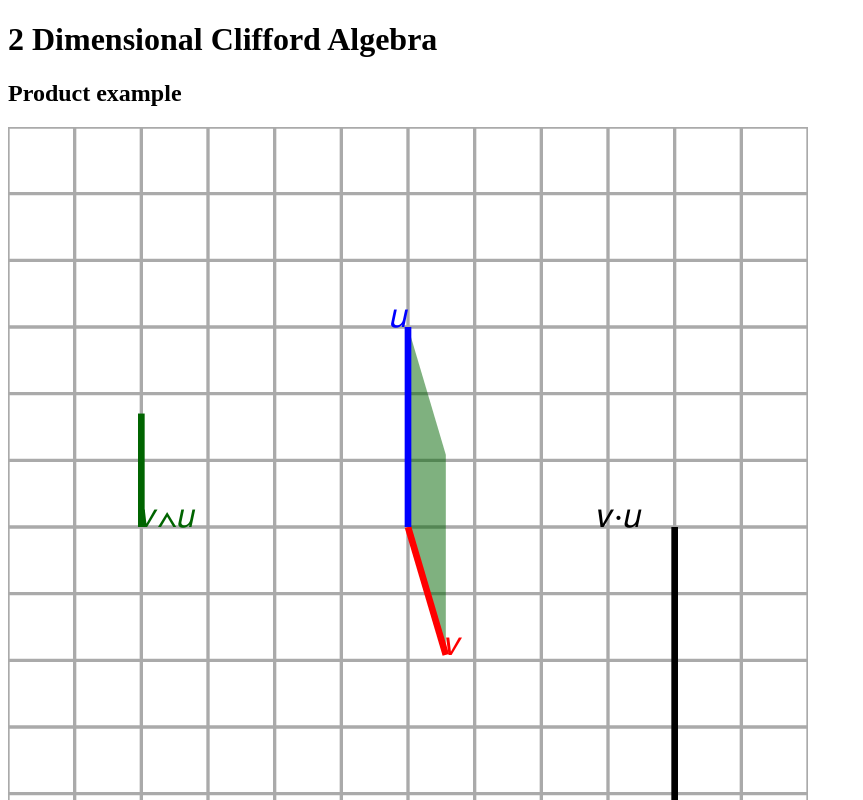
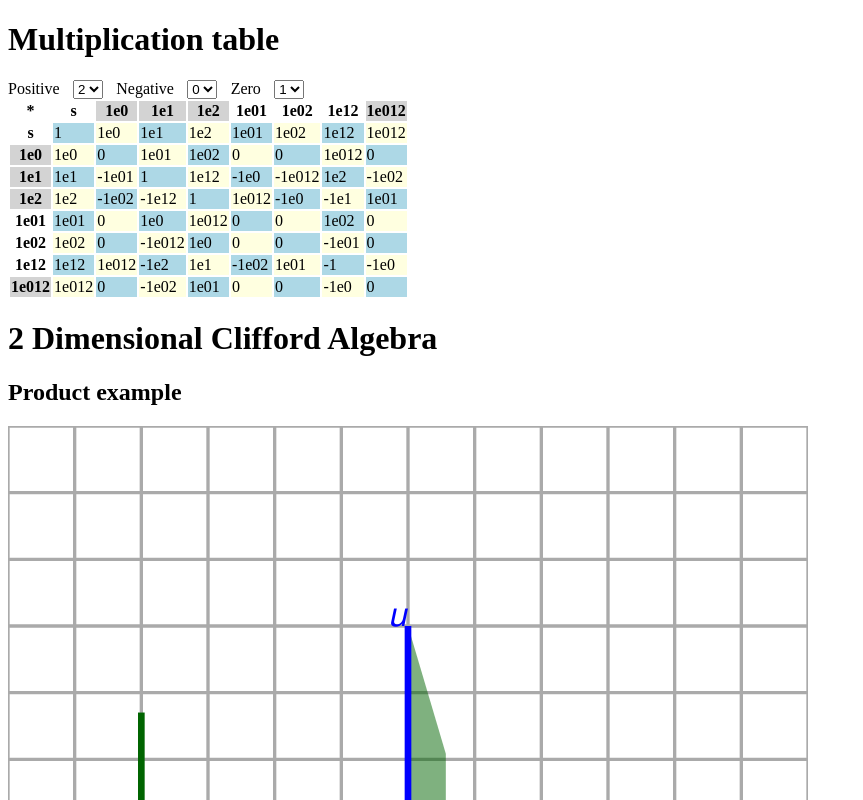
Before and after one commit to tomcumming/learning-geometric-algebra, a React (Vite) app: page / in a window 1280 px wide. Shown: the top 800 px of the page, without its empty margins (0-863 px from the left). Built offline with nearby package versions, Linux system fonts and the light colour scheme.

Commit message:
Multiplication table

```diff
--- /dev/null
+++ b/src/components/mult-table.tsx
@@ -0,0 +1,103 @@
+import * as React from "react";
+
+import { elems, MultiVector, Basis } from "../algebra";
+
+function SelectBasis({
+  label: name,
+  value,
+  onChange,
+}: {
+  label: string;
+  value: number;
+  onChange: (value: number) => void;
+}) {
+  const onChangeOption = React.useCallback(
+    (e: React.ChangeEvent<HTMLSelectElement>) => {
+      onChange(parseInt(e.currentTarget.value));
+    },
+    [onChange]
+  );
+
+  return (
+    <>
+      <label>{name}</label>
+      <select
+        value={value}
+        onChange={onChangeOption}
+        style={{ margin: "0 1em" }}
+      >
+        {[0, 1, 2, 3, 4].map((v) => (
+          <option key={v} value={v}>
+            {v}
+          </option>
+        ))}
+      </select>
+    </>
+  );
+}
+
+export default function MultTable() {
+  const [positive, setPositive] = React.useState(2);
+  const [negative, setNegative] = React.useState(0);
+  const [zero, setZero] = React.useState(1);
+
+  const cells = React.useMemo(() => {
+    const basis: Basis = [positive, negative, zero];
+
+    const es = elems(basis);
+
+    const headingRow = ["*"].concat(
+      es.map((vs) => MultiVector.sumTerms(basis, [vs]).toString())
+    );
+
+    const bodyRows = es.map((e1) =>
+      [MultiVector.sumTerms(basis, [e1]).toString()].concat(
+        es.map((e2) => MultiVector.sumTerms(basis, [[...e1, ...e2]]).toString())
+      )
+    );
+
+    const x = MultiVector.sumTerms(basis, [["1", "0"]]);
+    console.log(x.toString());
+
+    return [headingRow, ...bodyRows];
+  }, [positive, negative, zero]);
+
+  return (
+    <div className="mult-table">
+      <h1>Multiplication table</h1>
+      <form>
+        <SelectBasis label="Positive" value={positive} onChange={setPositive} />
+        <SelectBasis label="Negative" value={negative} onChange={setNegative} />
+        <SelectBasis label="Zero" value={zero} onChange={setZero} />
+      </form>
+      <table>
+        <tbody>
+          {cells.map((row, rowi) => (
+            <tr key={rowi}>
+              {row.map((cell, celli) => {
+                const oddBlade =
+                  cell.length > 1 && cell.length % 2 === 1
+                    ? "odd-blade"
+                    : undefined;
+
+                return rowi === 0 || celli === 0 ? (
+                  <th key={celli} className={oddBlade}>
+                    {cell === "" ? "s" : cell}
+                  </th>
+                ) : (
+                  <td key={celli}>
+                    {cell === ""
+                      ? celli === 1 && rowi === 1
+                        ? "1"
+                        : "0"
+                      : cell}
+                  </td>
+                );
+              })}
+            </tr>
+          ))}
+        </tbody>
+      </table>
+    </div>
+  );
+}
--- a/src/index.html
+++ b/src/index.html
@@ -2,6 +2,19 @@
 <html>
   <head>
     <script async src="index.tsx"></script>
+    <style>
+      table tr th.odd-blade {
+        background-color: lightgray;
+      }
+
+      table tr td {
+        background-color: lightyellow;
+      }
+      table tr:nth-child(even) td:nth-child(even),
+      table tr:nth-child(odd) td:nth-child(odd) {
+        background: lightblue;
+      }
+    </style>
   </head>
   <body>
     <div id="wrapper"></div>
--- a/src/index.tsx
+++ b/src/index.tsx
@@ -1,12 +1,14 @@
 import * as React from "react";
 import * as ReactDom from "react-dom";
 
+import MultTable from "./components/mult-table";
 import G2demo from "./components/g2";
 import PGA2Ddemo from "./components/2dgpa";
 
 function init() {
   ReactDom.render(
     <div style={{ maxWidth: "100vmin" }}>
+      <MultTable />
       <G2demo />
       <PGA2Ddemo />
     </div>,
```
